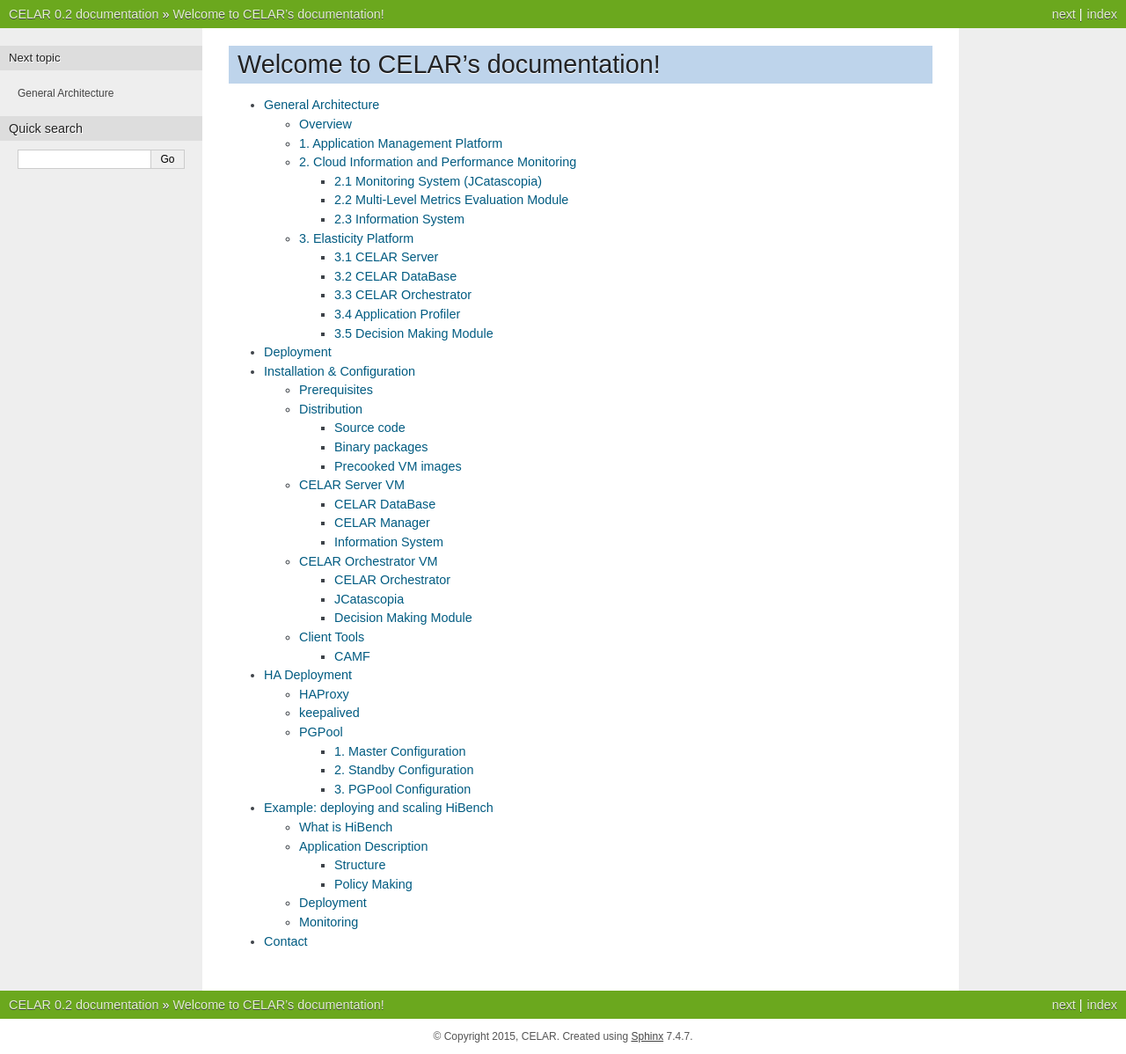
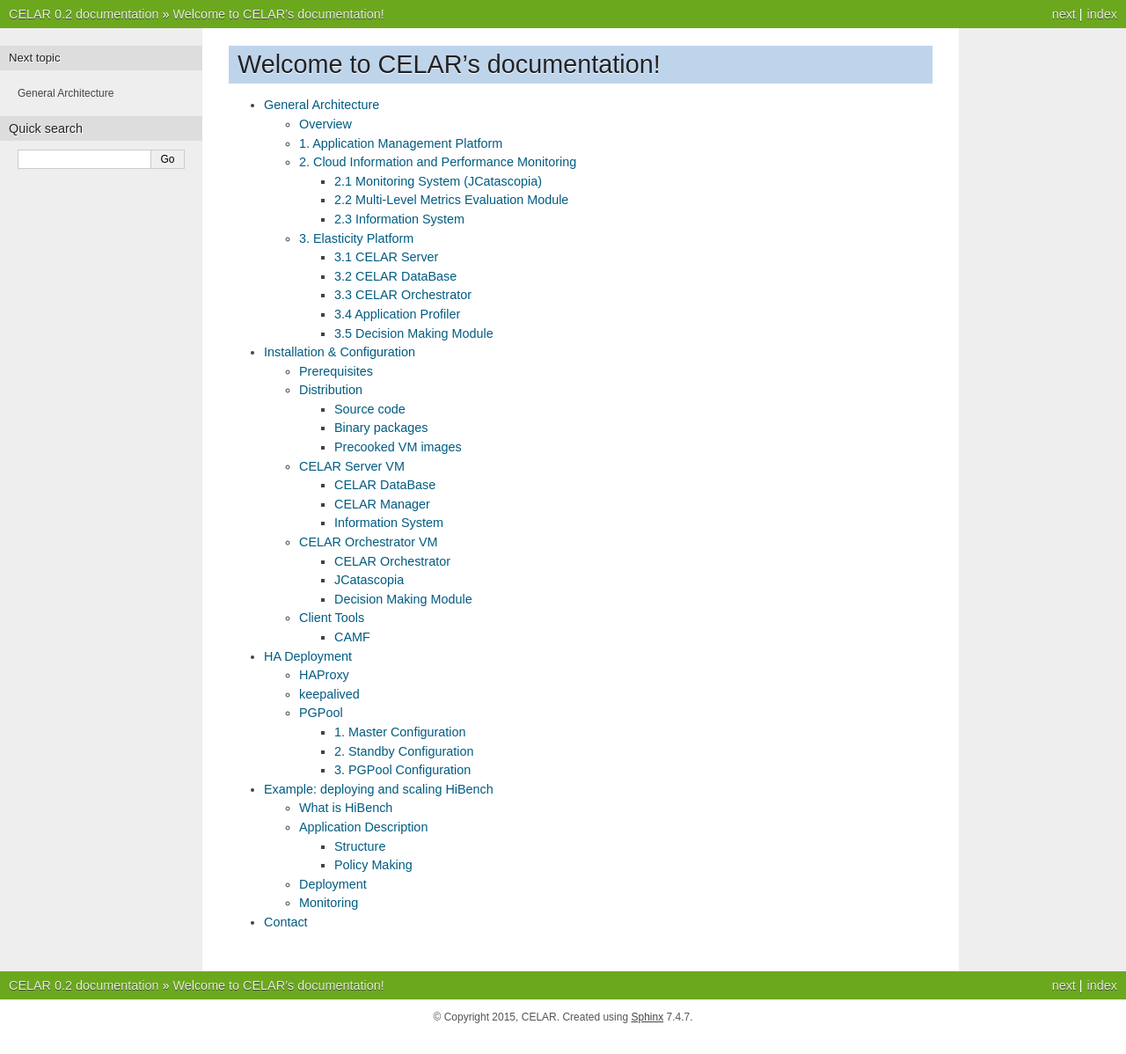
Before and after one commit to giagiannis/celar-documentation, a Sphinx documentation site: the page built from source/index.rst, in a window 1280 px wide. Shown: the whole page at 88% size. Built offline with Sphinx 7.4.7, drawn with Linux system fonts in a browser that asks for light colours; after the commit the page ends 1176 px from its top, so only the background shows below that.

Commit message:
removed stale deployment section

```diff
--- a/source/index.rst
+++ b/source/index.rst
@@ -12,7 +12,6 @@
    :maxdepth: 3
 
    sections/architecture
-   sections/deployment
    sections/install
    sections/ha_deployment
    sections/example
--- a/source/sections/deployment.rst
+++ /dev/null
@@ -1,2 +0,0 @@
-Deployment
-==========
```
